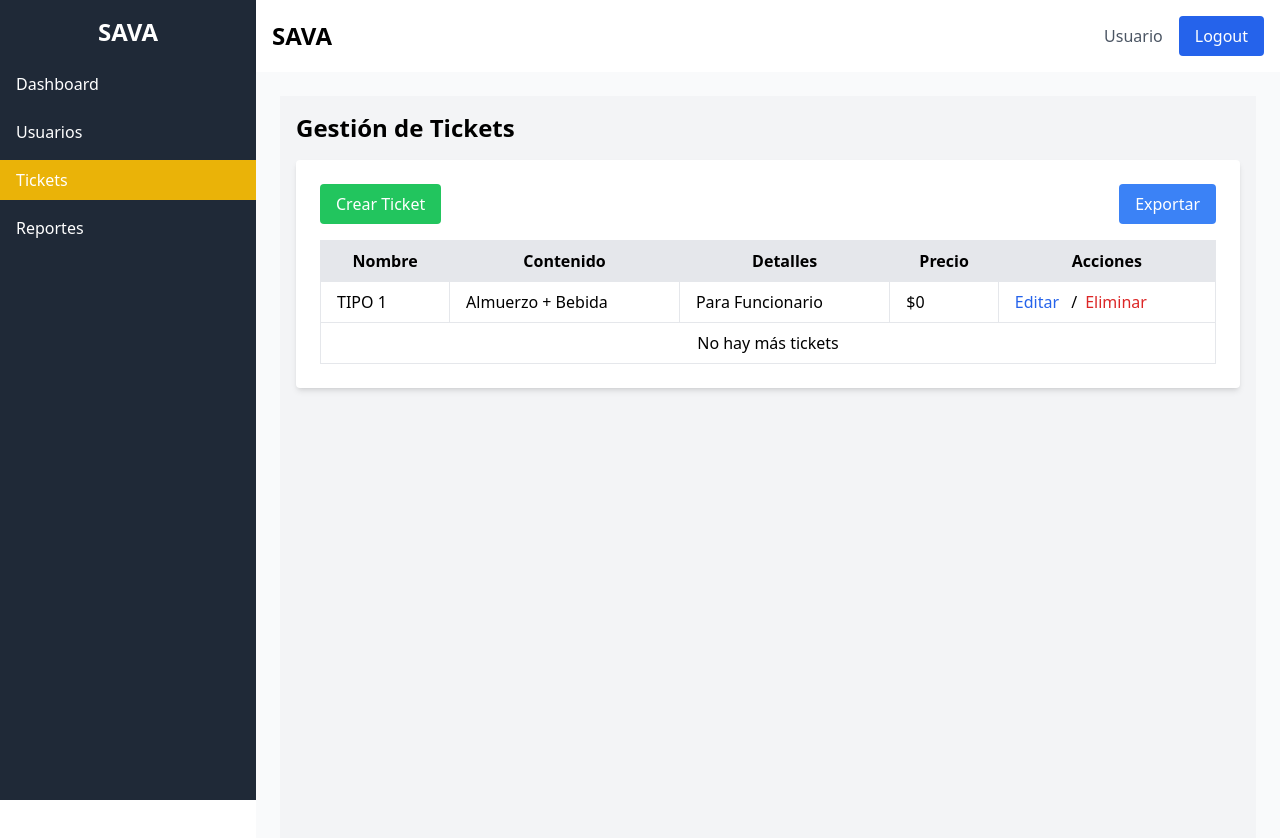
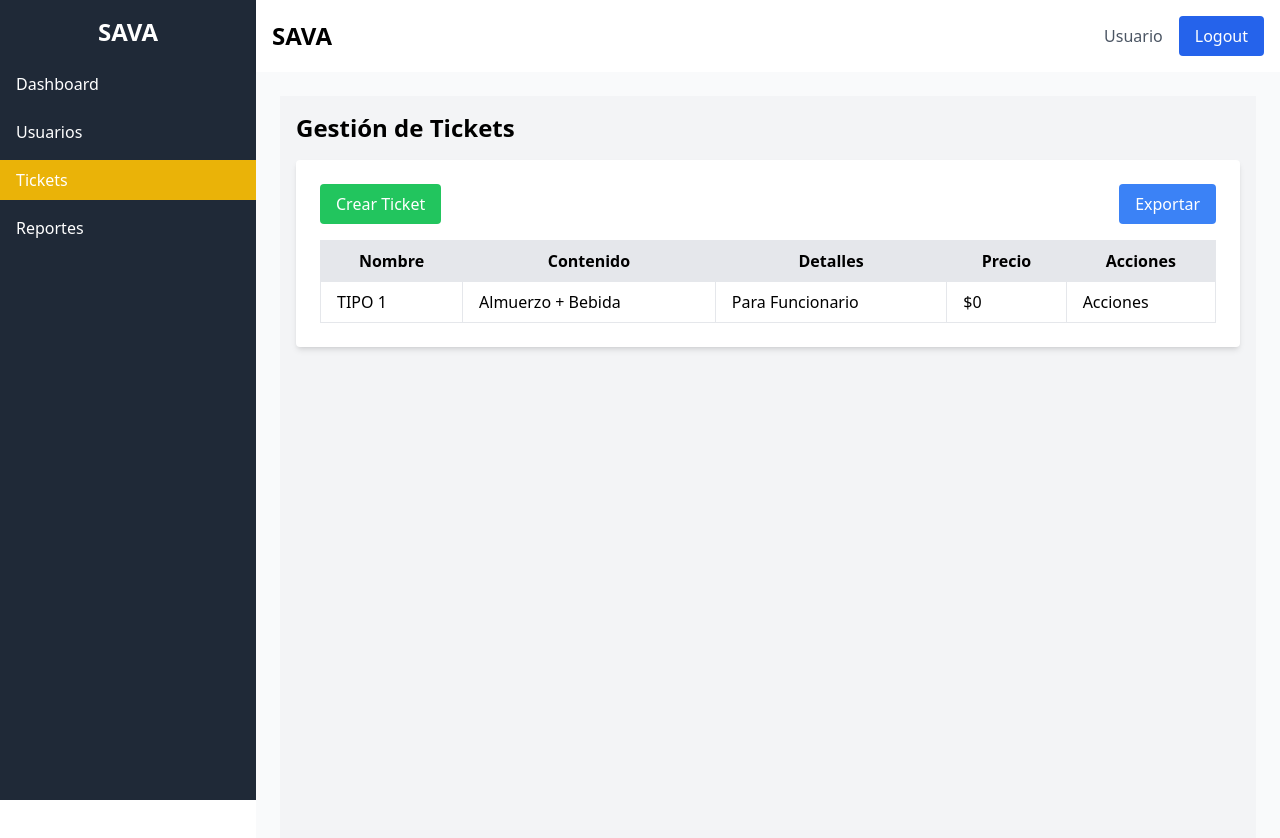
Before and after one commit to fbravoastudillo/tarea_semestral, a React (Vite) app in the folder sava/: page /tickets in a window 1280 px wide. Shown: the top 838 px of the page. Built offline with nearby package versions, Linux system fonts and the light colour scheme.

Commit message:
Refactor Tickets component to dynamically render tickets and add functionality to create new tickets

```diff
--- a/sava/src/paginas/Tickets.jsx
+++ b/sava/src/paginas/Tickets.jsx
@@ -1,10 +1,21 @@
+import { useState } from 'react';
+
 function Tickets() {
+  const [tickets, setTickets] = useState([
+    { nombre: 'TIPO 1', contenido: 'Almuerzo + Bebida', detalles: 'Para Funcionario', precio: '$0' }
+  ]);
+
+  const handleAddTicket = () => {
+    const newTicket = { nombre: 'TIPO 2', contenido: 'Cena + Bebida', detalles: 'Para Invitado', precio: '$10' };
+    setTickets([...tickets, newTicket]);
+  };
+
   return (
     <div className="p-4 bg-gray-100 min-h-screen">
       <h1 className="text-2xl font-bold mb-4">Gestión de Tickets</h1>
       <div className="bg-white shadow-md rounded p-6">
         <div className="flex justify-between mb-4">
-            <button className="bg-green-500 text-white px-4 py-2 rounded hover:bg-green-400">
+          <button onClick={handleAddTicket} id="agregar" className="bg-green-500 text-white px-4 py-2 rounded hover:bg-green-400">
             Crear Ticket
           </button>
           <button className="bg-blue-500 text-white px-4 py-2 rounded hover:bg-blue-400">
@@ -22,19 +33,15 @@ function Tickets() {
             </tr>
           </thead>
           <tbody>
-              <tr>
-                <td className="border px-4 py-2">TIPO 1</td>
-                <td className="border px-4 py-2">Almuerzo + Bebida</td>
-                <td className="border px-4 py-2">Para Funcionario</td>
-                <td className="border px-4 py-2">$0</td>
-                <td className="border px-4 py-2">
-                  <button className="text-blue-600 hover:underline mr-2">Editar</button> /
-                  <button className="text-red-600 hover:underline ml-2">Eliminar</button>
-                </td>
+            {tickets.map((ticket, index) => (
+              <tr key={index}>
+                <td className="border px-4 py-2">{ticket.nombre}</td>
+                <td className="border px-4 py-2">{ticket.contenido}</td>
+                <td className="border px-4 py-2">{ticket.detalles}</td>
+                <td className="border px-4 py-2">{ticket.precio}</td>
+                <td className="border px-4 py-2">Acciones</td>
               </tr>
-              <tr>
-                <td className="border px-4 py-2 text-center" colSpan="5">No hay más tickets</td>
-              </tr>
+            ))}
           </tbody>
         </table>
       </div>
```
Lines whose indentation alone changed are shown as unchanged.
